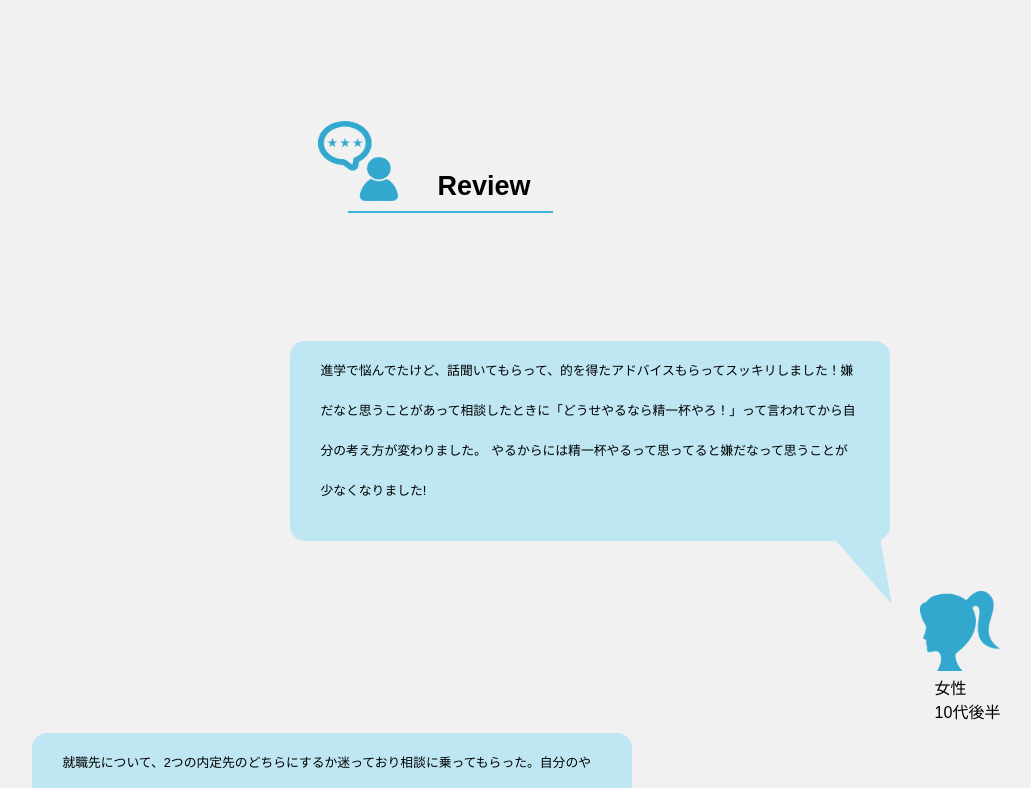
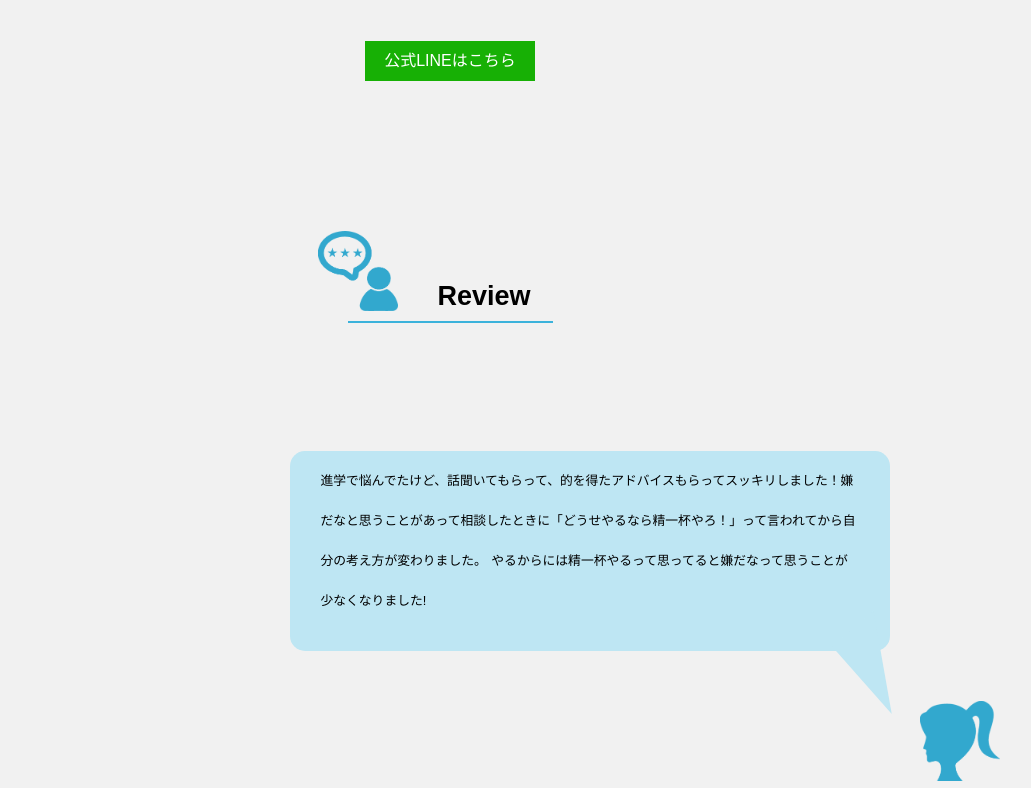
Before and after one commit to reiji-0720/EnGii-HP-recreate, a Nuxt app: page /sevice/support in a window 1280 px wide. Shown: the part 5364-6152 px from the top of the page, without its empty margins (190-1221 px from the left). Built offline with nearby package versions, Linux system fonts and the light colour scheme.

Commit message:
Update support.vue

```diff
--- a/pages/sevice/support.vue
+++ b/pages/sevice/support.vue
@@ -532,6 +532,7 @@ export default {
 /*      Review       */
 .review-wrapper {
   text-align: center;
+  padding-bottom: 110px;
 }
 .sp-reviewIcon {
   width: 80px;
```
